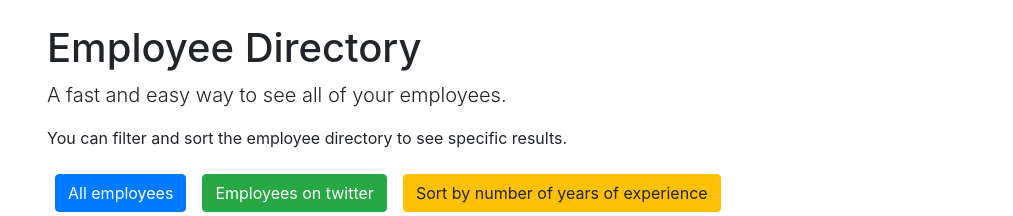
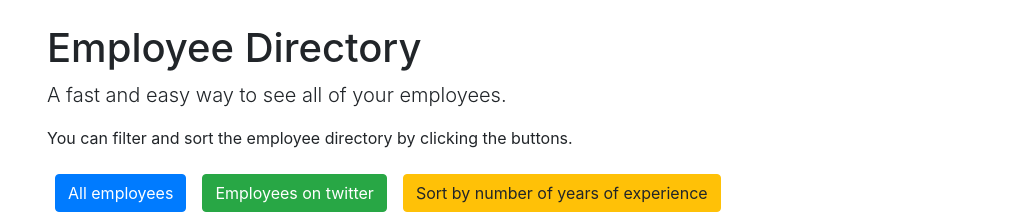
Before and after one commit to abbyblachman/react-employee-directory, a React (Create React App) app: page / in a window 1280 px wide. Shown: the top 216 px of the page, without its empty margins (38-1051 px from the left). Built offline with nearby package versions, Linux system fonts and the light colour scheme.

Commit message:
changing text

```diff
--- a/src/App.js
+++ b/src/App.js
@@ -38,7 +38,7 @@ render() {
   return (
   <Container><h1>Employee Directory</h1>
   <p className="lead">A fast and easy way to see all of your employees.</p>
-  <p>You can filter and sort the employee directory to see specific results.</p>
+  <p>You can filter and sort the employee directory by clicking the buttons.</p>
   <div>
   <AllEmployees
     allEmployees={this.allEmployees}>
```
